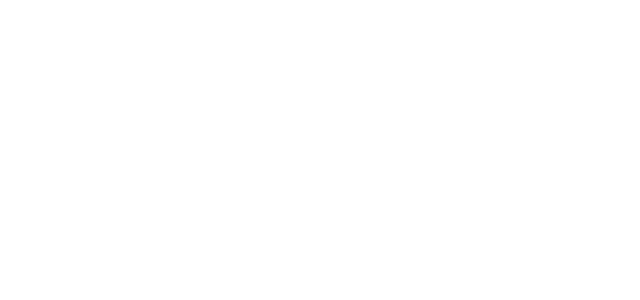
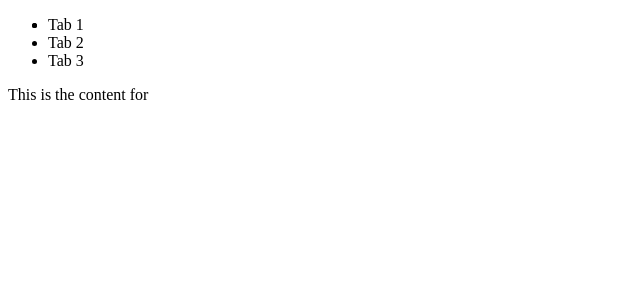
Before and after one commit to acciojob/react-composition-1-kamrankhan0001, a React app: page / in a window 1280 px wide. Shown: the top 300 px of the page, without its empty margins (0-640 px from the left). Built offline with nearby package versions, Linux system fonts and the light colour scheme.

Commit message:
final change

```diff
--- a/src/components/App.js
+++ b/src/components/App.js
@@ -1,13 +1,19 @@
 
-import React from "react";
-import './../styles/App.css';
+import React , {useState} from "react";
+import Tabs from "./Tabs";
 
-const App = () => {
+function App() {
+  const tabs = [
+    { title: "Tab 1", content: "Content 1" },
+    { title: "Tab 2", content: "Content 2" },
+    { title: "Tab 3", content: "Content 3" }
+  ];
+
   return (
     <div>
-        {/* Do not remove the main div */}
+      <Tabs tabs={tabs} />
     </div>
-  )
+  );
 }
 
-export default App
+export default App;
--- a/src/components/Tabs.js
+++ b/src/components/Tabs.js
@@ -7,11 +7,13 @@
     return(
         <>
         <ul>
+            <li>
             {
             tabs.map((t,i)=>(
           <li key={i} onClick={() => setTab(t.content)}>{t.title}</li>
             ))
             }
+            </li>
         </ul>
             <p>This is the content for {tab}</p>
         </>
```
Also changed, not shown: 1 other file (tests, documents, lock files or other folders).
